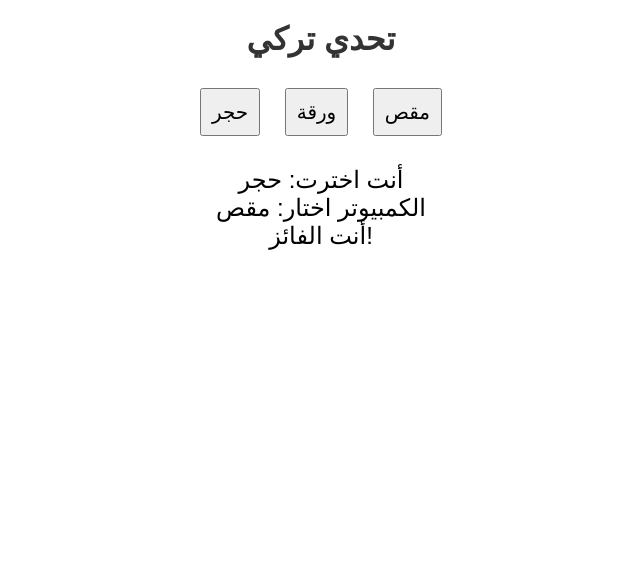
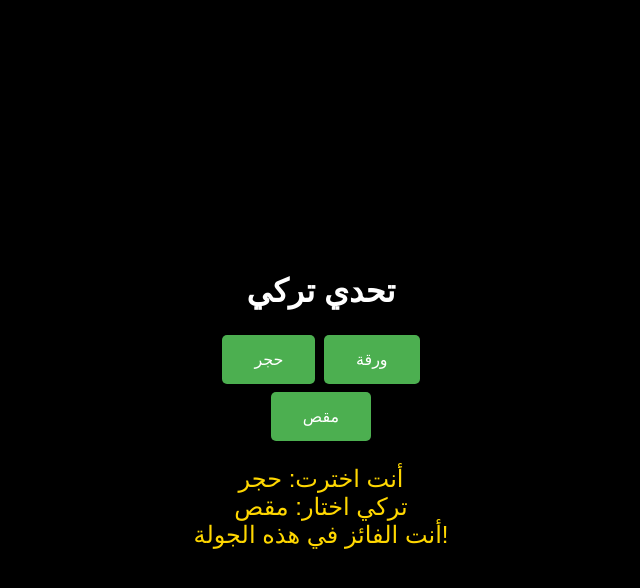
Before and after one commit to ABOFHD515/trki, a plain HTML site: page index.html in a window 1280 px wide. Both pictures are taken after a click on the button "حجر". Shown: the whole page, without its empty margins (319-959 px from the left). Drawn offline with Linux system fonts and the light colour scheme.

Commit message:
Update index.html

```diff
--- a/index.html
+++ b/index.html
@@ -1,28 +1,38 @@
 <!DOCTYPE html>
-<html>
+<html lang="ar">
 <head>
+    <meta charset="UTF-8">
     <title>تحدي تركي</title>
     <style>
-        /* إضافة الأنماط هنا */
-        h1 {
-            color: #333;
-            text-align: center;
-            font-family: 'Arial', sans-serif;
-            margin: 20px 0;
+        body {
+            background-color: #000; /* لون الخلفية أسود */
+            color: #fff; /* لون النص أبيض */
+            font-family: 'Arial', sans-serif; /* تغيير الخط */
+            display: flex;
+            justify-content: center;
+            align-items: center;
+            flex-direction: column;
+            height: 100vh;
+            margin: 0;
         }
-
         #game {
             text-align: center;
-            font-family: Arial, sans-serif;
+            width: 300px;
         }
-
         button {
-            margin: 10px;
-            padding: 10px;
-            font-size: 20px;
+            background-color: #4CAF50; /* لون الخلفية للأزرار */
+            color: white; /* لون النص للأزرار */
+            padding: 15px 32px;
+            text-align: center;
+            display: inline-block;
+            font-size: 16px;
+            margin: 4px 2px;
+            cursor: pointer;
+            border: none;
+            border-radius: 5px;
         }
-
         #result {
+            color: #FFD700; /* لون نص النتيجة */
             margin-top: 20px;
             font-size: 24px;
         }
@@ -37,7 +47,10 @@
         <div id="result"></div>
     </div>
     <script>
-        // إضافة الجافاسكربت هنا
+        let playerWins = 0;
+        let computerWins = 0;
+        let rounds = 0;
+
         document.getElementById('rock').addEventListener('click', function() {
             playGame('حجر');
         });
@@ -62,12 +75,30 @@
                 (playerChoice === 'ورقة' && computerChoice === 'حجر') ||
                 (playerChoice === 'مقص' && computerChoice === 'ورقة')
             ) {
-                result = 'أنت الفائز!';
+                result = 'أنت الفائز في هذه الجولة!';
+                playerWins++;
             } else {
-                result = 'تركي يفوز!';
+                result = 'تركي يفوز في هذه الجولة!';
+                computerWins++;
             }
+            rounds++;
 
-            document.getElementById('result').innerHTML = `أنت اخترت: ${playerChoice} <br> الكمبيوتر اختار: ${computerChoice} <br> ${result}`;
+            document.getElementById('result').innerHTML = `أنت اخترت: ${playerChoice} <br> تركي اختار: ${computerChoice} <br> ${result}`;
+
+            if (rounds === 3) {
+                if (playerWins > computerWins) {
+                    document.getElementById('result').innerHTML += "<br>أنت الفائز النهائي!";
+                } else if (computerWins > playerWins) {
+                    document.getElementById('result').innerHTML += "<br>تركي الفائز النهائي!";
+                } else {
+                    document.getElementById('result').innerHTML += "<br>اللعبة انتهت بالتعادل!";
+                }
+
+                // إعادة تعيين المتغيرات لإمكانية بدء لعبة جديدة
+                playerWins = 0;
+                computerWins = 0;
+                rounds = 0;
+            }
         }
     </script>
 </body>
```
